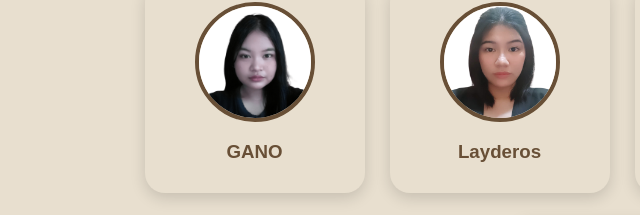
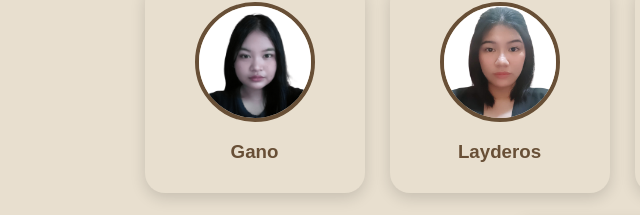
Before and after one commit to beantherecvsu-design/bean-There, a plain HTML site: page about.html in a window 1280 px wide. Shown: the part 1017-1232 px from the top of the page, 18-658 px from the left. Drawn offline with Linux system fonts and the light colour scheme; a web font is replaced by a local one.

Commit message:
Update about.html

```diff
--- a/about.html
+++ b/about.html
@@ -99,7 +99,7 @@
 
             <div class="team__card">
                 <img src="c.png" alt="">
-                <h3>GANO</h3>
+                <h3>Gano</h3>
 
             </div>
 
```
